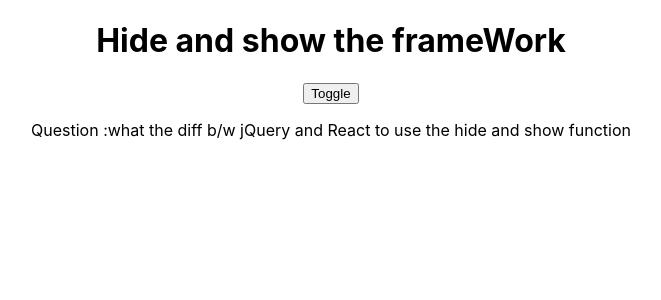
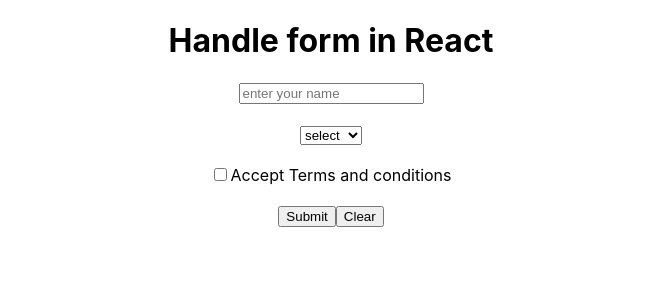
Before and after one commit to Arvindkr123/React-Learning, a React (Create React App) app: page / in a window 1280 px wide. Shown: the top 300 px of the page, without its empty margins (309-970 px from the left). Built offline with nearby package versions, Linux system fonts and the light colour scheme.

Commit message:
Basic Form handle React

```diff
--- a/src/App.js
+++ b/src/App.js
@@ -3,28 +3,29 @@
 import React, {useState} from 'react';
 
 function App(){
-  const[status, setStatus]= useState(true);
-  return (
+  const[name, setName] = useState('')
+  const[tnc, settnc] = useState(false)
+  const[interest, Setinterest] = useState('')
+
+  function getFormData(e){
+    e.preventDefault();
+    console.log(name, tnc, interest);
+  }
+  return(
     <div className='App'>
-      {
-      status?<h1>Hide and show the frameWork</h1>:null
-      }
-      <button onClick={()=>setStatus(!status)}>Toggle</button>
-
-      <p>Question :what the diff b/w jQuery and React to use the hide and show function </p>
+      <h1>Handle form in React</h1>
+      <form onSubmit={getFormData}>
+        <input type="text" placeholder='enter your name' onChange={(e)=>setName(e.target.value)}/><br/><br/>
+        <select onChange={(e)=>Setinterest(e.target.value)}>
+          <option>select</option>
+          <option>Marvel</option>
+          <option>DC</option>
+        </select><br/><br/>
+        <input type="checkbox" onChange={(e)=>settnc(e.target.checked)} /  ><span>Accept Terms and conditions</span><br/><br/>
+        <button type='submit'>Submit</button>
+        <button>Clear</button>
+      </form>
     </div>
   )
 }
-// function App(){
-//   const[status, setStatus]= useState(true);
-//   return (
-//     <div className='App'>
-//       {
-//       status?<h1>Hide and show the frameWork</h1>:null
-//       }
-//       <button onClick={()=>setStatus(false)}>Hide</button>
-//       <button onClick={()=>setStatus(true)}>show</button>
-//     </div>
-//   )
-// }
 export default App;
```
